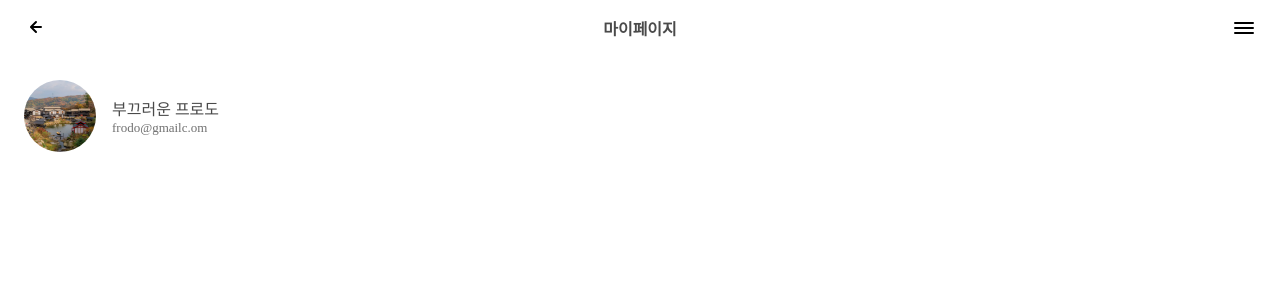
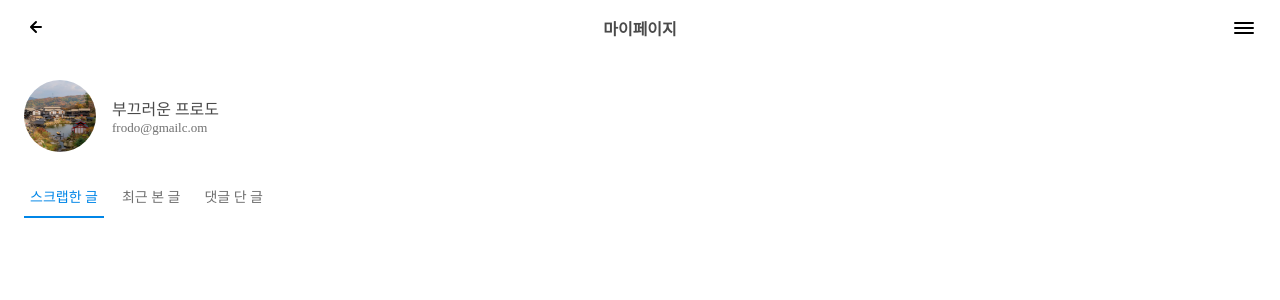
Before and after one commit to wish0ne/WishTrip, a React (Create React App) app: page /Mypage in a window 1280 px wide. Shown: the top 300 px of the page. Built offline with nearby package versions, Linux system fonts and the light colour scheme; a web font is replaced by a local one.

Commit message:
style: 마이페이지 탭 추가(WISHTRIP-30)

```diff
--- a/src/pages/Mypage/Mypage.tsx
+++ b/src/pages/Mypage/Mypage.tsx
@@ -1,6 +1,7 @@
 import styled from "styled-components";
 import Header from "./components/Header";
 import User from "./components/User";
+import Tab from "./components/Tab";
 
 const StyledMypage = styled.div`
   padding: 0 2.4rem;
@@ -11,6 +12,7 @@ function Mypage() {
     <StyledMypage>
       <Header />
       <User />
+      <Tab />
     </StyledMypage>
   );
 }
--- /dev/null
+++ b/src/pages/Mypage/components/Tab.tsx
@@ -0,0 +1,45 @@
+import styled from "styled-components";
+import { useState } from "react";
+
+interface Props {
+  focus: boolean;
+}
+
+const StyledTab = styled.nav``;
+
+const Button = styled.button<Props>`
+  background: none;
+  border: none;
+  font-family: "SemiBold";
+  font-size: 1.4rem;
+  color: ${(props) =>
+    props.focus ? props.theme.palette.primary3 : props.theme.palette.default1};
+  padding: 1rem 0.6rem;
+  border-bottom: ${(props) => props.focus && "solid 0.2rem rgb(0 134 231)"};
+  & + & {
+    margin-left: 1.2rem;
+  }
+`;
+
+function Tab() {
+  const [tab, setTab] = useState<number>(0);
+  const handleClick = (e: React.MouseEvent<HTMLButtonElement, MouseEvent>) => {
+    setTab(Number(e.currentTarget.dataset.idx));
+  };
+  return (
+    <StyledTab>
+      {["스크랩한 글", "최근 본 글", "댓글 단 글"].map((title, index) => (
+        <Button
+          focus={tab === index}
+          onClick={handleClick}
+          key={title}
+          data-idx={index}
+        >
+          {title}
+        </Button>
+      ))}
+    </StyledTab>
+  );
+}
+
+export default Tab;
```
